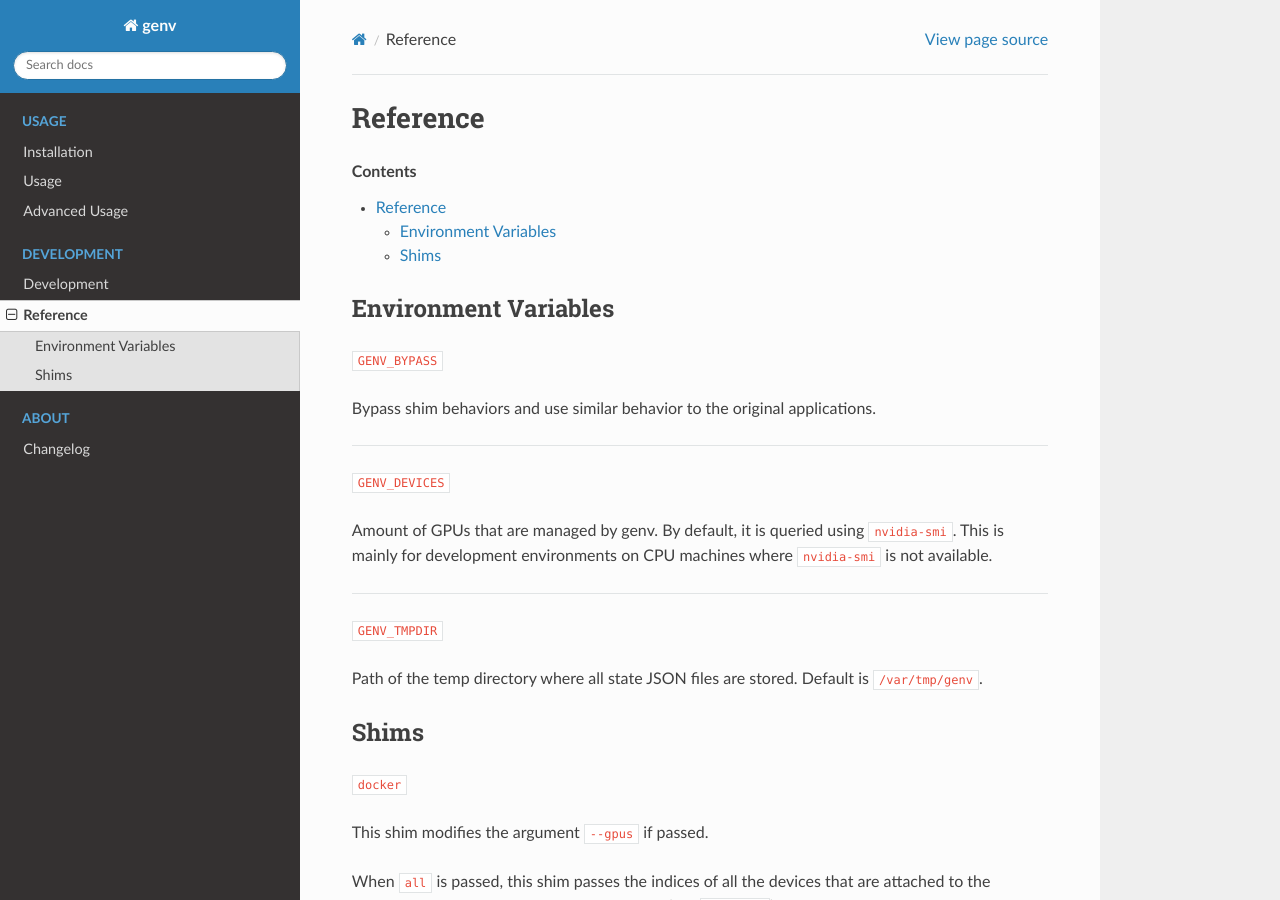
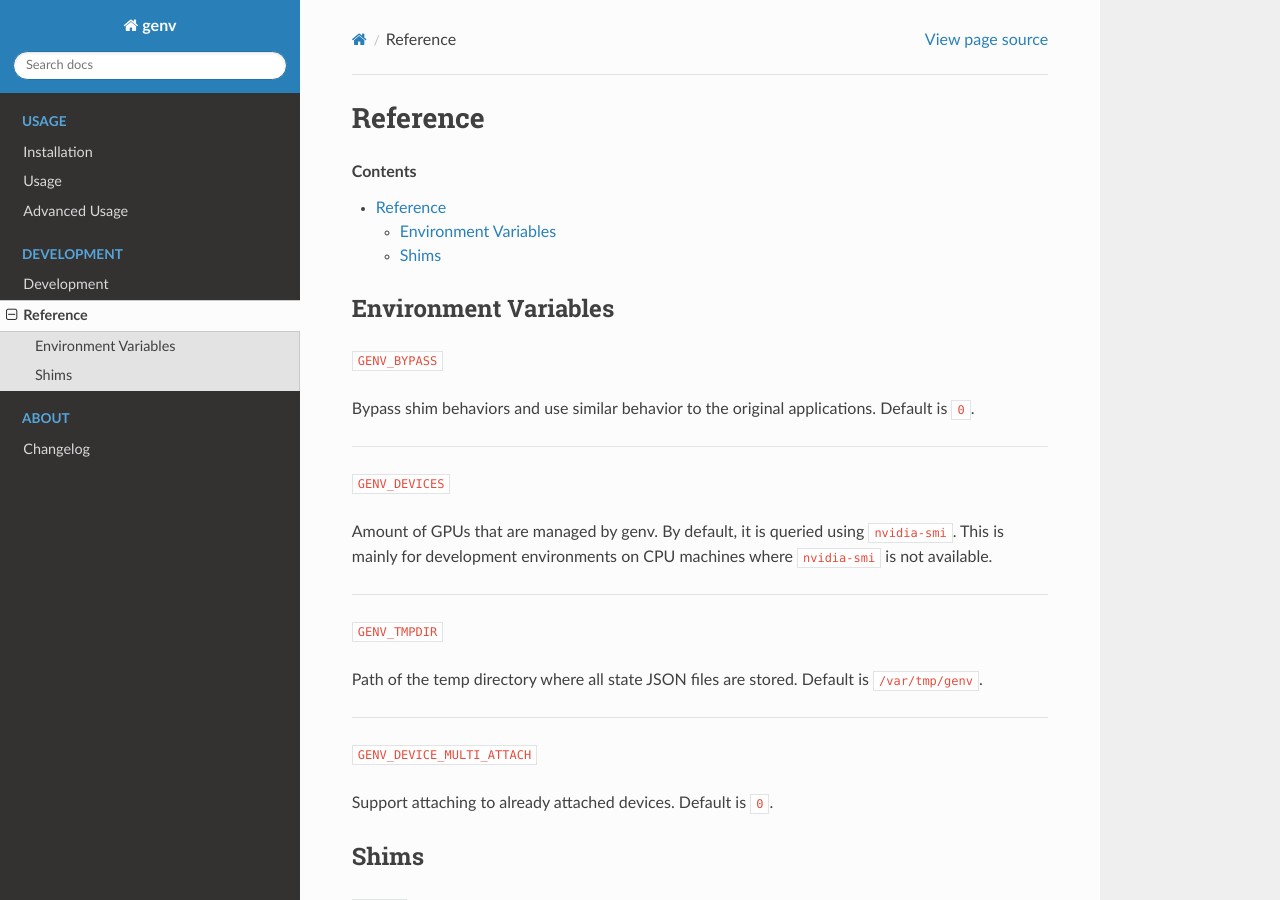
Before and after one commit to run-ai/genv, a Sphinx documentation site: the page built from docs/source/development/reference.rst, in a window 1280 px wide and 900 px high. Built offline with Sphinx 7.4.7 and the Read the Docs theme 2.0.0, drawn with Linux system fonts in a browser that asks for light colours.

Commit message:
Supporting attaching to already attached devices
Using environment variable 'GENV_DEVICE_MULTI_ATTACH'

```diff
--- a/docs/source/development/reference.rst
+++ b/docs/source/development/reference.rst
@@ -11,6 +11,7 @@ Environment Variables
 :code:`GENV_BYPASS`
 
 Bypass shim behaviors and use similar behavior to the original applications.
+Default is :code:`0`.
 
 ----
 
@@ -26,6 +27,13 @@ This is mainly for development environments on CPU machines where :code:`nvidia-
 
 Path of the temp directory where all state JSON files are stored.
 Default is :code:`/var/tmp/genv`.
+
+----
+
+:code:`GENV_DEVICE_MULTI_ATTACH`
+
+Support attaching to already attached devices.
+Default is :code:`0`.
 
 .. _Shims:
 
```
Also changed, not shown: 1 other file.
